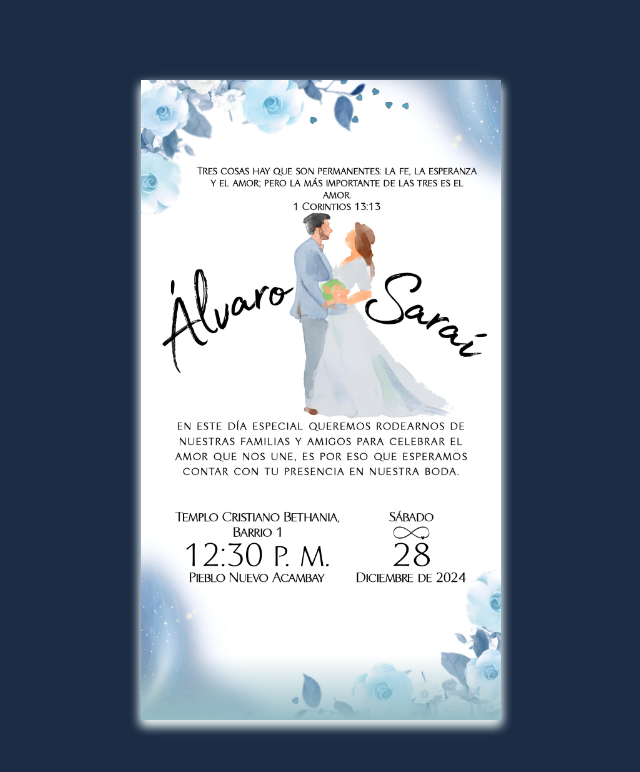
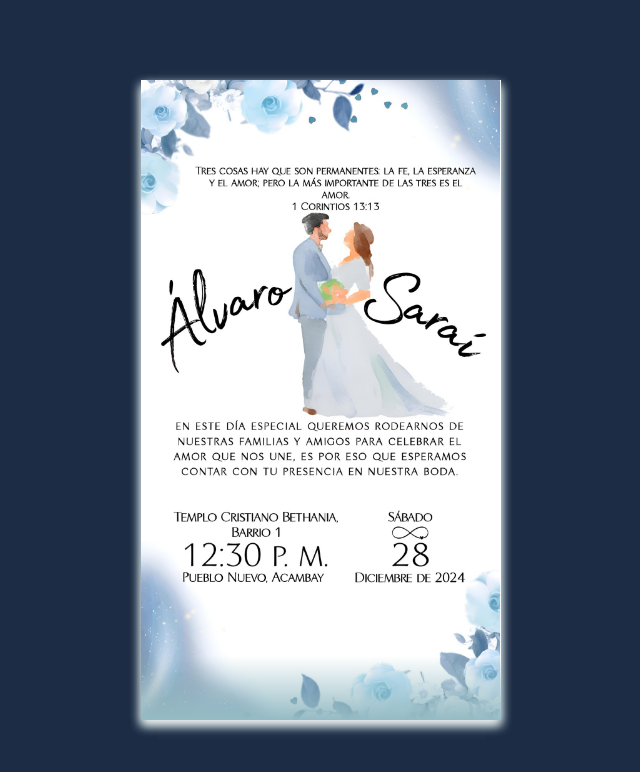
Before and after one commit to sarapink9/as, a plain HTML site: page index.html in a window 1280 px wide. Shown: the whole page, without its empty margins (319-959 px from the left). Drawn offline with Linux system fonts and the light colour scheme.

Commit message:
Update index.html

```diff
--- a/index.html
+++ b/index.html
@@ -61,7 +61,7 @@
 
 
     <div class="card">
-        <div class="card_landing" style="--i:url(ays.webp)">
+        <div class="card_landing" style="--i:url(alsa.webp)">
         </div>
         <div class="card_info">
           <br><br>
```
